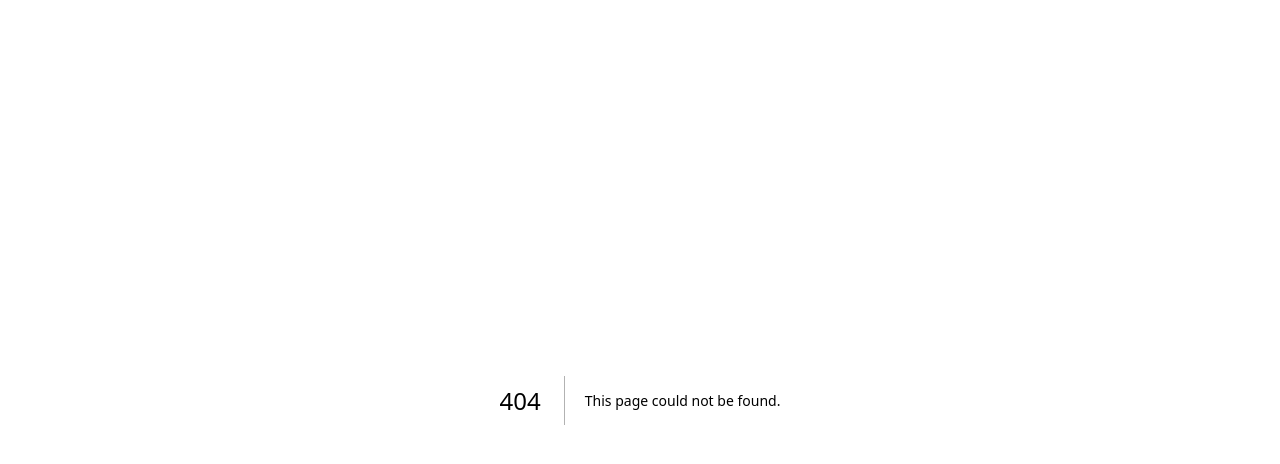
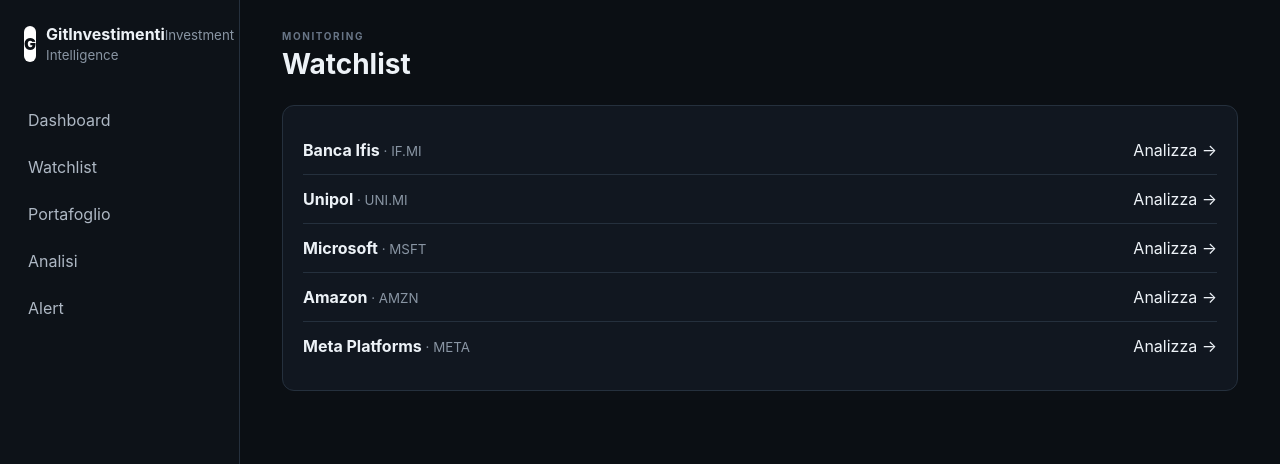
Before and after one commit to riccardopecciarini-code/gitinvestimenti, a Next.js app: page /watchlist in a window 1280 px wide. Before the commit this address had no page. Shown: the top 464 px of the page. Built offline with nearby package versions, Linux system fonts and the light colour scheme.

Commit message:
feat: scaffold GitInvestimenti production app

```diff
--- /dev/null
+++ b/app/watchlist/page.tsx
@@ -0,0 +1,4 @@
+import Link from "next/link";
+const stocks=[["Banca Ifis","IF.MI"],["Unipol","UNI.MI"],["Microsoft","MSFT"],["Amazon","AMZN"],["Meta Platforms","META"]];
+export default function Watchlist(){return <Page title="Watchlist"><div className="card">{stocks.map(([n,t])=><div className="row" key={t}><div><b>{n}</b><small> · {t}</small></div><Link href={"/analysis/"+t}>Analizza →</Link></div>)}</div></Page>}
+function Page({title,children}:{title:string,children:React.ReactNode}){return <div className="shell"><aside className="sidebar"><div className="brand"><span className="mark">G</span><div><b>GitInvestimenti</b><small>Investment Intelligence</small></div></div><nav className="nav"><Link href="/">Dashboard</Link><Link href="/watchlist">Watchlist</Link><Link href="/portfolio">Portafoglio</Link><Link href="/analysis">Analisi</Link><Link href="/alerts">Alert</Link></nav></aside><main className="content"><header className="top"><div><p className="eyebrow">MONITORING</p><h1>{title}</h1></div></header>{children}</main></div>}
```
